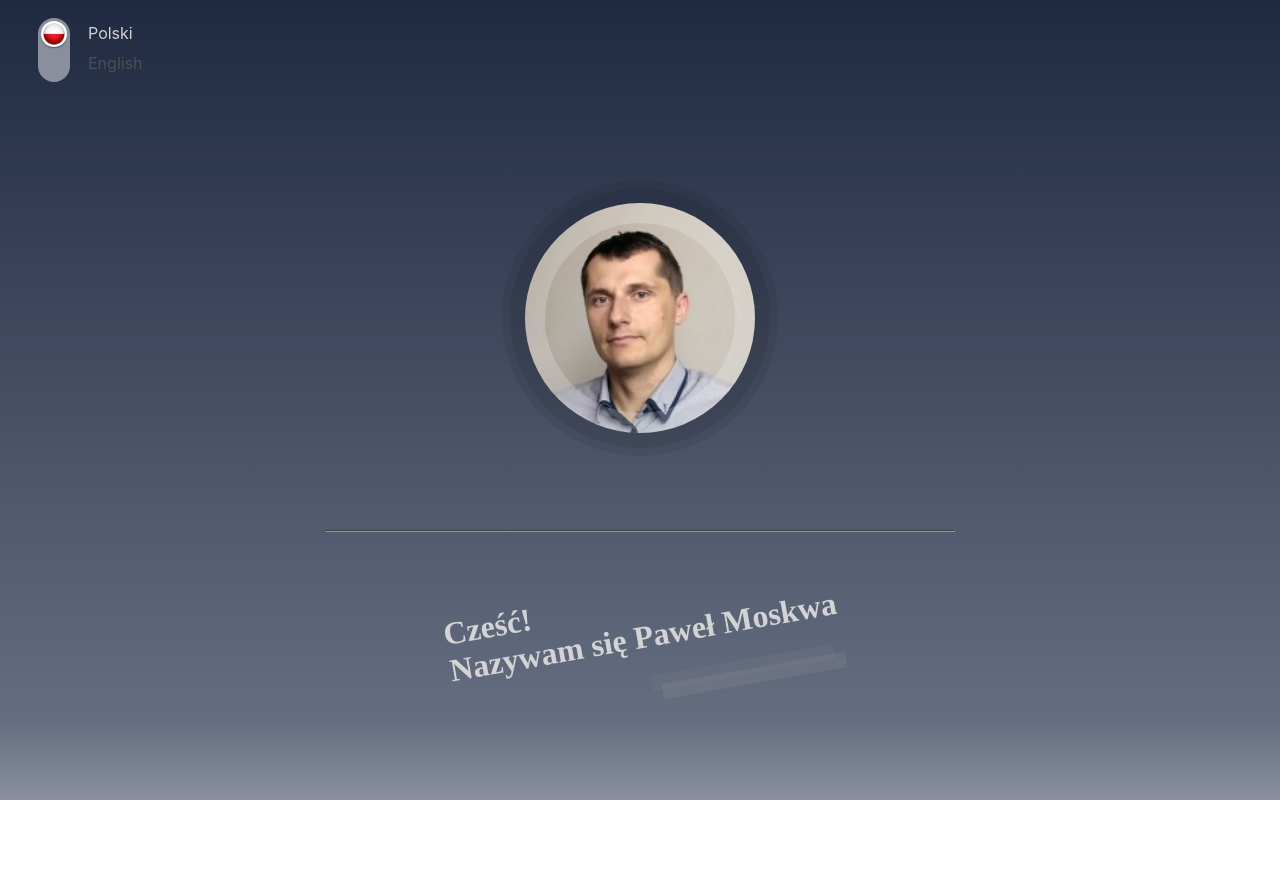
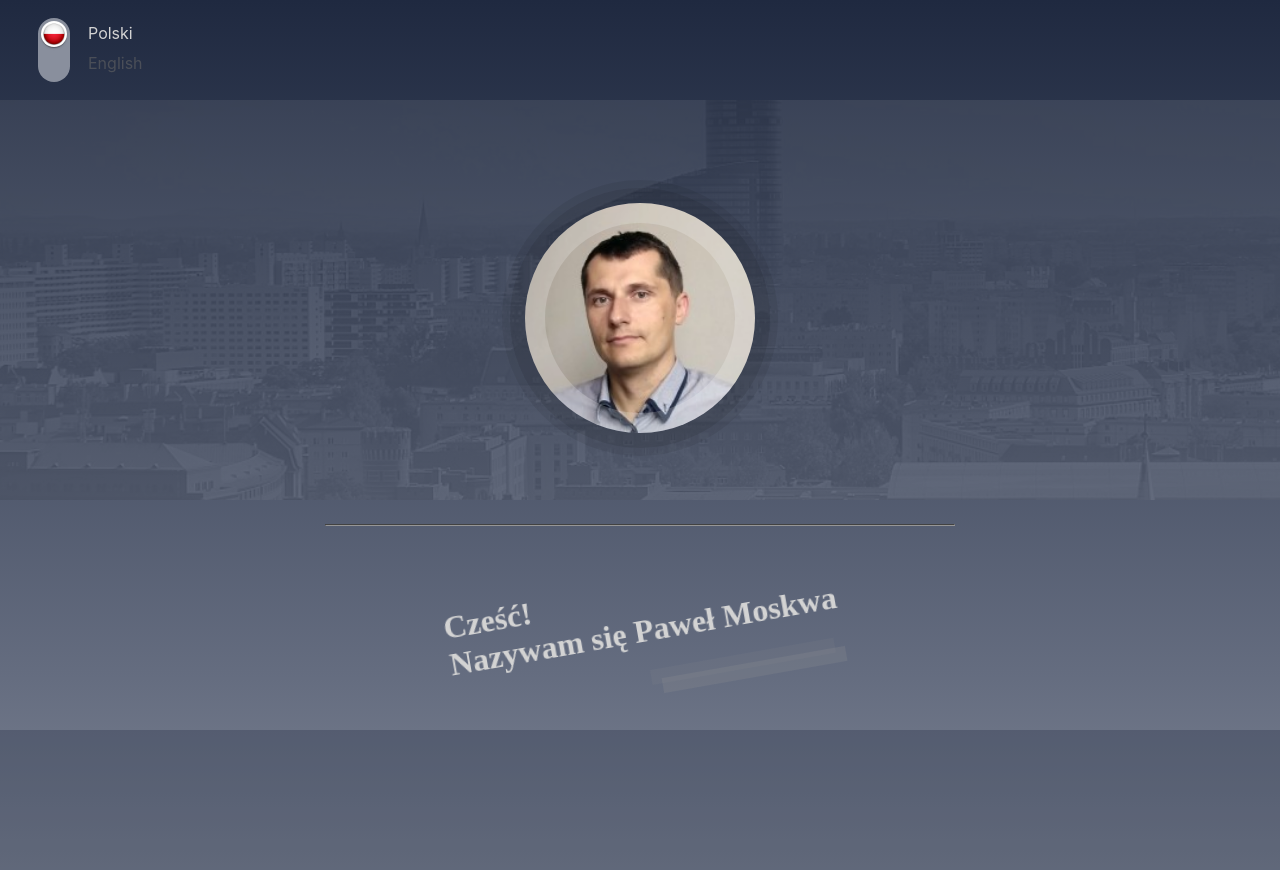
Before and after one commit to PMos0011/personal-web, a React (Create React App) app: page / in a window 1280 px wide. Shown: the top 870 px of the page. Before the commit the page ends 800 px from the top, so only its background shows below. Built offline with nearby package versions, Linux system fonts and the light colour scheme.

Commit message:
Animations added

```diff
--- a/package.json
+++ b/package.json
@@ -11,6 +11,7 @@
     "react": "^16.13.1",
     "react-dom": "^16.13.1",
     "react-redux": "^7.2.1",
+    "react-reveal": "^1.2.2",
     "react-scripts": "3.4.3",
     "redux": "^4.0.5"
   },
--- a/src/App.css
+++ b/src/App.css
@@ -1,7 +1,7 @@
 
 .App-container {
   background-color: #1F2940;
-  background: linear-gradient(180deg, rgba(31,41,64,1) 0%, rgba(101,109,128,1) 90%, rgba(137,143,157,1) 100%);
+  background: linear-gradient(180deg, rgba(31,41,64,1) 0%, rgba(101,109,128,1) 70%, rgba(137,143,157,1) 100%);
   min-height: 100vh;
 
   color: white;
--- a/src/components/content/about-me-style.css
+++ b/src/components/content/about-me-style.css
@@ -1,6 +1,6 @@
 .about-me-content {
   margin: auto;
-  margin-top: 350px;
+  margin-top: 43vh;
   width: 70%;
 }
 
@@ -32,7 +32,41 @@ hr {
   border-color: #969696;
 }
 
-h1 {
+h1, h2 {
   font-family: "Oswald";
   color:lightgray
 }
+
+h2{
+  padding:10px;
+}
+
+.about-me-card{
+  margin-top: 10vh;
+  height: 30vh;
+  background-color: rgba(31,41,64,0.3);
+
+}
+
+.about-me{
+  margin: auto;
+  width: 60%;
+}
+
+
+.language-change-enter {
+  opacity: 0;
+}
+
+.language-change-enter.language-change-enter-active {
+  opacity: 1;
+  transition: opacity 500ms ease-in;
+}
+
+.language-change-leave {
+  opacity: 1;
+}
+
+.language-change-leave.language-change-leave-active {
+  opacity: 0;
+}
--- a/src/components/content/about-me.js
+++ b/src/components/content/about-me.js
@@ -2,19 +2,32 @@ import React from "react";
 import { connect } from "react-redux";
 import "./about-me-style.css";
 
+import Fade from 'react-reveal/Fade';
+
 const aboutMe = (props) => {
+
     const cont = props.content.language;
+
     return (
+        <>
             <div className="about-me-content">
                 <hr />
-            <div className="hello-div">
+                <div id="hello" className="hello-div">
+                    <Fade><>
+                        <Fade spy={props.content.language}>
                             <h1>{cont.sayHello}<br />{cont.iAm}</h1>
                             <div className="strips-div">
                                 <div className="strip-left" />
                                 <div className="strip-right" />
                             </div>
+                        </Fade>
+                    </></Fade>
                 </div>
             </div>
+            <div className="about-me-card">
+                <div className="about-me"><h2> </h2></div>
+            </div>
+        </>
     )
 }
 
--- a/src/components/content/content.js
+++ b/src/components/content/content.js
@@ -1,6 +1,7 @@
 import React from 'react';
 import MyImage from './my-image';
 import AboutMe from './about-me';
+
 
 const content = () => {
     return (
--- a/src/components/content/my-image-style.css
+++ b/src/components/content/my-image-style.css
@@ -1,23 +1,59 @@
-.my-image-container {
-  margin-top: 10vh;
+.backgroound-image-container{
+  width: 100%;
+  height: 50vh;
+  display:grid;
+  background-image: url("../../images/Sky_Tower.jpg");
+  filter: grayscale(100%);
+  opacity: 0.1;
+  position: absolute;
+  background-repeat: no-repeat;
+  background-size: 130%;
+  background-position: center;
+  animation-name: move;
+  animation-duration: 25s;
+  animation-play-state: running;
+  animation-direction: alternate;
+  animation-iteration-count: infinite;
+  animation-timing-function: ease-in-out;
+}
+
+@keyframes move {
+  from {
+    background-position-x: center;
+    background-position-y: center;
+  }
+  to {
+    background-position-x: -30px;
+    background-position-y: -200px;
+  }
+}
+
+.my-image-margin{
+  margin-top:10vh;
   display: flex;
   justify-content: center;
-  background-color: wheat;
 }
+
+.my-image-container {
+  display: flex;
+  justify-content: center;
+  position: relative;
+}
+
 .external-radius-div {
   width: 260px;
   height: 260px;
   border: 8px solid rgba(0, 0, 0, 0.07);
-  border-radius: 260px 260px 260px 260px;
+  border-radius: 50%;
   position: absolute;
 }
 
 .internal-radius-div {
-  margin-top: 8px;
+  margin-top:8px;
   width: 230px;
   height: 230px;
   border: 15px solid rgba(0, 0, 0, 0.15);
-  border-radius: 230px 230px 230px 230px;
+  border-radius: 50%;
   position: absolute;
 }
 
@@ -26,7 +62,7 @@
   width: 190px;
   height: 190px;
   border: 20px solid rgba(255, 255, 255, 0.2);
-  border-radius: 190px 190px 190px 190px;
+  border-radius: 50%;
   position: absolute;
   background-image: url("../../images/me.jfif");
   background-repeat: no-repeat;
--- a/src/components/content/my-image.js
+++ b/src/components/content/my-image.js
@@ -4,9 +4,11 @@ import "./my-image-style.css";
 const myImage = () => {
     return (
             <div className="my-image-container">
-                <div className="external-radius-div"></div>
-                <div className="internal-radius-div"></div>
-                <div className="my-image-div"></div>
+                <div className="backgroound-image-container" />
+                <div className="my-image-margin">
+                <div className="external-radius-div" />
+                <div className="internal-radius-div" />
+                <div className="my-image-div" /></div>
             </div>
     )
 }
```
Also changed, not shown: src/images/Sky_Tower.jpg (added), 1 other file (tests, documents, lock files or other folders). Lines whose indentation alone changed are shown as unchanged.
